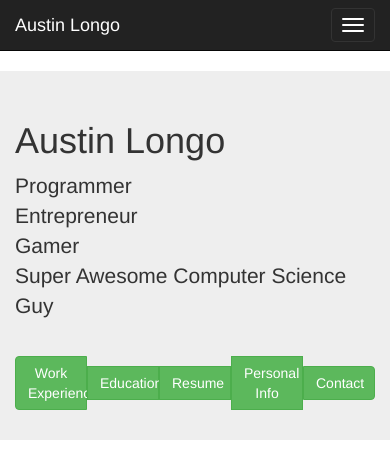
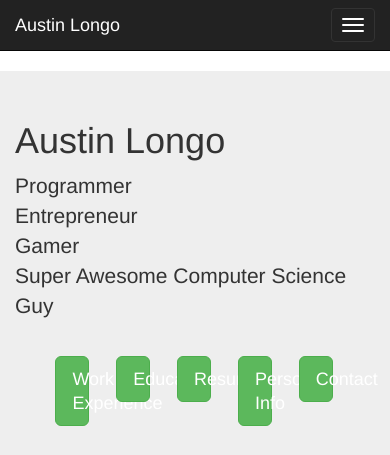
Before and after one commit to Forerunner117/rapidWeek8, a Flask app: template templates/resume.html in a window 390 px wide. Shown: the top 455 px of the page. Run offline with Flask 2, Linux system fonts and the light colour scheme; the template is opened without the code that fills it, so the values that code supplies are empty; some libraries are stand-ins or nearby versions; grey boxes are pictures that could not be loaded.

Commit message:
Edit template for mobile

```diff
--- a/templates/resume.html
+++ b/templates/resume.html
@@ -68,7 +68,8 @@
                     Super Awesome Computer Science Guy<br>
                 </p><br>
 
-				<div class="btn-group btn-group-justified collapse">
+<!--
+				<div class="btn-group btn-group-justified">
 				  	<div class="btn-group">
 				    	<button type="button" class="btn btn-success" style="white-space: normal">Work Experience</button>
 				  	</div>
@@ -85,6 +86,26 @@
 					    <button type="button" class="btn btn-success" style="white-space: normal">Contact</button>
 					</div>
 				</div>
+-->
+				<div class="btn-toolbar">
+
+                        <div class="col-xs-2 col-xs-offset-1">
+                            <a class="btn btn-success btn-lg btn-block" role="button" href="work_experience.html" style="white-space: normal">Work Experience</a>
+                        </div>
+                        <div class="col-xs-2">
+                            <a class="btn btn-success btn-lg btn-block" role="button" style="white-space: normal">Education</a>
+                        </div>
+                        <div class="col-xs-2">
+                            <a class="btn btn-success btn-lg btn-block"  href="Longo_Resume.pdf" role="button" style="white-space: normal">Resume</a>
+                        </div>
+                        <div class="col-xs-2">
+                            <a class="btn btn-success btn-lg btn-block" role="button" style="white-space: normal">Personal Info</a>
+                        </div>
+                        <div class="col-xs-2">
+                            <a class="btn btn-success btn-lg btn-block" role="button" data-toggle="modal" data-target="#contactInfoModal" style="white-space: normal">Contact</a>
+                        </div>
+
+                </div>
             </div>
         </div>
 
```
